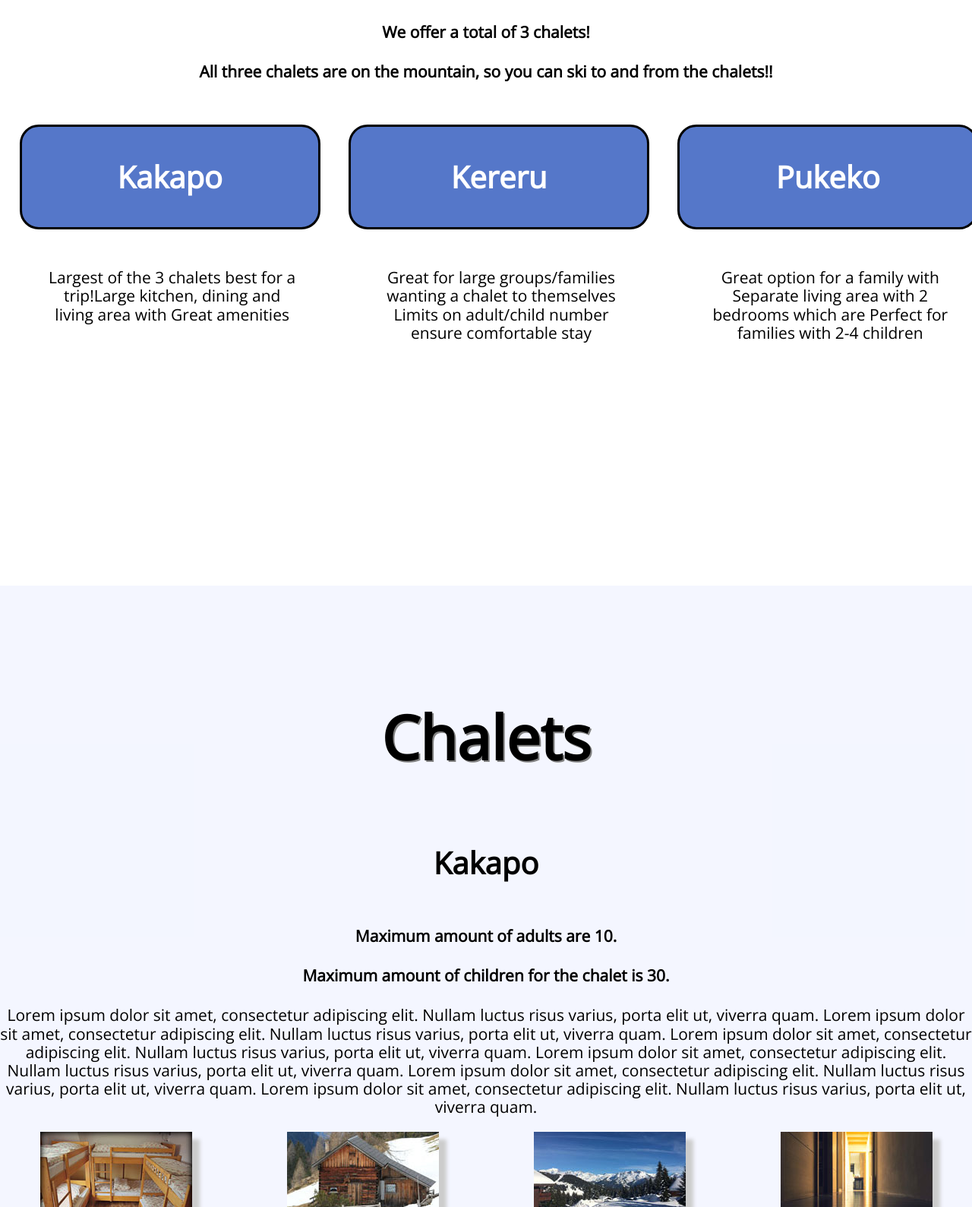
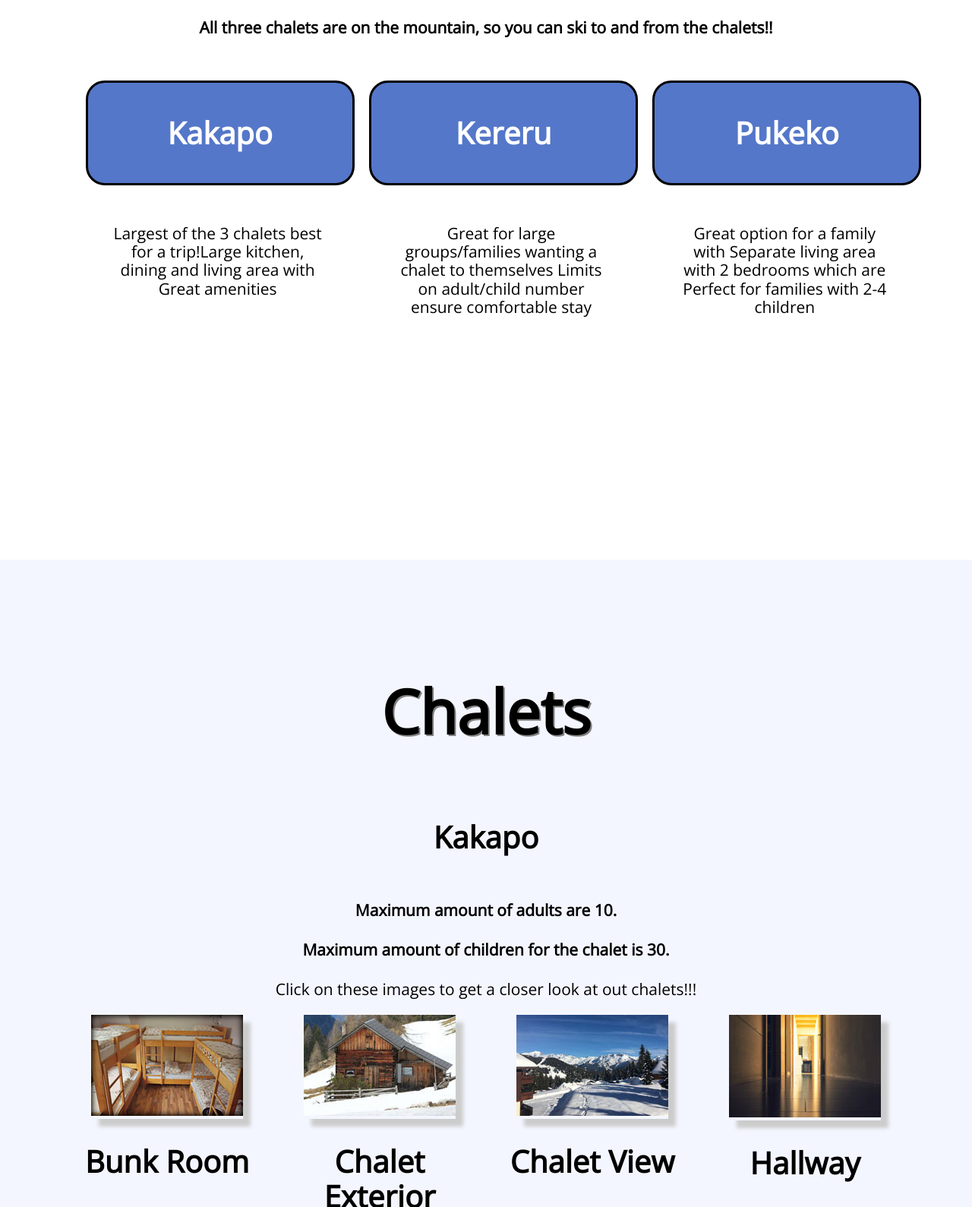
Before and after one commit to TheBoss3696/Website-AS91893, a plain HTML site: page Assesment-AS91893/index.html in a window 1280 px wide. Shown: the part 1815-3404 px from the top of the page at 76% size. Drawn offline with nearby package versions, Linux system fonts and the light colour scheme; files that its build step writes are made by us from their sources.

Commit message:
FinalV1
Changed out the contact page + changed alot of the widths and colours. Fixed up small problems. Removed some temp text and replaced with more usefull info. Fixed the email button to link to gmail. Fixed the buttons not working correctly when zoombing in an out(overlay). added buttons to link to chalet headings. still need to fix the alt texts though. added a viewport as i was given feedback to do so.

```diff
--- a/Assesment-AS91893/index.html
+++ b/Assesment-AS91893/index.html
@@ -2,6 +2,7 @@
 <html lang="en">
 <head>
     <meta charset="utf-8">
+    <meta name="viewport" content="width=device-width, initial-scale=1.0">
     <link rel="stylesheet" href="styles/normalize.css">
     <link rel="stylesheet" href="styles/styles.css">
     <!-- google fonts-->
@@ -47,9 +48,10 @@
                 <h4>The mountain gives 550 hectares of skiing/snowboarding area, and the longest
                     ski/snowboard season in New Zealand.</h4>
                 </article>
+
+
             </div>
             <h2>Rentable Chalets</h2>
-        </div>
                 <h4>We offer a total of 3 chalets!</h4>
                 <h4>All three chalets are on the mountain, so you can ski to and from the chalets!!</h4>
             <div class="three-cards">
@@ -72,6 +74,7 @@
                 </ul>
             </article>
             </div>
+        </div>
         </section>
 
     <section id="chalets">
@@ -80,13 +83,8 @@
             <a id="k-1"><h2>Kakapo</h2></a>
             <h4>Maximum amount of adults are 10.</h4>
             <h4>Maximum amount of children for the chalet is 30.</h4>
-            <p>Lorem ipsum dolor sit amet, consectetur adipiscing elit. Nullam luctus risus varius, porta elit ut, viverra quam.
-            Lorem ipsum dolor sit amet, consectetur adipiscing elit. Nullam luctus risus varius, porta elit ut, viverra quam.
-            Lorem ipsum dolor sit amet, consectetur adipiscing elit. Nullam luctus risus varius, porta elit ut, viverra quam.
-            Lorem ipsum dolor sit amet, consectetur adipiscing elit. Nullam luctus risus varius, porta elit ut, viverra quam.
-            Lorem ipsum dolor sit amet, consectetur adipiscing elit. Nullam luctus risus varius, porta elit ut, viverra quam.
-            Lorem ipsum dolor sit amet, consectetur adipiscing elit. Nullam luctus risus varius, porta elit ut, viverra quam.
-            </p>
+
+            <p>Click on these images to get a closer look at out chalets!!!</p>
         <div class="three-cards">
             <article>
                 <a class="shadow" data-fancybox="kakapo" href="img/kakapo/bunk_room.jpg"><img class= chalet_thumb src="img/kakapo/bunk_room_thumb.jpg" alt=""></a>
@@ -113,13 +111,7 @@
             <a id="k-2"><h2>Kereru</h2></a>
             <h4>Maximum amount of adults are 2.</h4>
             <h4>Maximum amount of children for the chalet is 4.</h4>
-            <p>Lorem ipsum dolor sit amet, consectetur adipiscing elit. Nullam luctus risus varius, porta elit ut, viverra quam.
-            Lorem ipsum dolor sit amet, consectetur adipiscing elit. Nullam luctus risus varius, porta elit ut, viverra quam.
-            Lorem ipsum dolor sit amet, consectetur adipiscing elit. Nullam luctus risus varius, porta elit ut, viverra quam.
-            Lorem ipsum dolor sit amet, consectetur adipiscing elit. Nullam luctus risus varius, porta elit ut, viverra quam.
-            Lorem ipsum dolor sit amet, consectetur adipiscing elit. Nullam luctus risus varius, porta elit ut, viverra quam.
-            Lorem ipsum dolor sit amet, consectetur adipiscing elit. Nullam luctus risus varius, porta elit ut, viverra quam.
-            </p>
+            <p>Click on these images to get a closer look at out chalets!!!</p>
             <div class="three-cards">
 
             <article>
@@ -147,13 +139,7 @@
             <a id="p-1"><h2>Pukeko</h2></a>
             <h4>Maximum amount of adults are 6.</h4>
             <h4>Maximum amount of children for the chalet is 15.</h4>
-            <p>Lorem ipsum dolor sit amet, consectetur adipiscing elit. Nullam luctus risus varius, porta elit ut, viverra quam.
-            Lorem ipsum dolor sit amet, consectetur adipiscing elit. Nullam luctus risus varius, porta elit ut, viverra quam.
-            Lorem ipsum dolor sit amet, consectetur adipiscing elit. Nullam luctus risus varius, porta elit ut, viverra quam.
-            Lorem ipsum dolor sit amet, consectetur adipiscing elit. Nullam luctus risus varius, porta elit ut, viverra quam.
-            Lorem ipsum dolor sit amet, consectetur adipiscing elit. Nullam luctus risus varius, porta elit ut, viverra quam.
-            Lorem ipsum dolor sit amet, consectetur adipiscing elit. Nullam luctus risus varius, porta elit ut, viverra quam.
-            </p>
+            <p>Click on these images to get a closer look at out chalets!!!</p>
             <div class="three-cards">
 
             <article>
@@ -201,7 +187,7 @@
                     <p>Physical Address</p>
                     <p>Proof Of Address</p>
                     <p>Proof of ID</p>
-                    <a class="contact-button" href="https://mail.google.com/mail/?view=cm&fs=1&tf=1&to=someone@gmail.com" target="_blank">EMAIL</a>
+                    <a class="contact-button" href="https://mail.google.com/mail/?view=cm&fs=1&tf=1&to=maungaclub@maungaclub.maungaclub" target="_blank">EMAIL</a>
                     <p><b>Membership will be confirmed by an email</b></p>
 
                 </article>
--- a/Assesment-AS91893/styles.css
+++ b/Assesment-AS91893/styles.css
@@ -53,7 +53,7 @@ nav li a:hover {
 }
 /* Used to style non-thumb images */
 .n-thumb{
-    width: 900px;
+    width: 70%;
     height: auto;
      box-shadow: 10px 10px 5px #ccc;
       -moz-box-shadow: 10px 10px 5px #ccc;
@@ -67,7 +67,7 @@ nav li a:hover {
     background: black url(../img/maunga_club_cabin.jpg) no-repeat center;
     background-size: cover;
     color: none;
-    height: 750px;
+    height: 207mm;
     top: 0px;
 }
 
@@ -75,12 +75,12 @@ nav li a:hover {
 /* Background colours for sections */
 /* Background colour for chalets section */
 #chalets {
-    background: rgb(160, 180, 255 , 0.12);
+    background: rgba(160, 180, 255 , 0.12);
 }
 
 /* Background colour for contact section */
 #contact {
-    background: rgb(0,67,31,0.12);
+    background: rgba(0,67,31,0.12);
 }
 
 h1,h2,h3,h4,nav,.button,.contact-button {
@@ -99,17 +99,17 @@ h2,h3 {
 }
 
 .intro-block {
-    background: rgb(0,0,0,0.65);
+    background: rgba(0,0,0,0.65);
     margin: 0 auto;
     padding: 15px 35px;
     text-align: center;
+
 }
 
 .intro-wrap {
     position: absolute;
     bottom: 0px;
     color: white;
-    background:none;
     text-align: left;
     width:100%;
 }
@@ -128,7 +128,7 @@ h2,h3 {
 
 .content {
     margin: 0 auto;
-    max-width: 1500px;
+    max-width: 1100px;
 }
 
 #before-footer {
@@ -141,18 +141,7 @@ h2,h3 {
     margin-top: 10px;
 }
 
-.button {
-    color: white;
-    background-color:none;
-    border: 3px solid white;
-    border-radius: 25px;
-    font-size: 20px;
-    font-weight: bold;
-    margin: 30px 5px;
-    min-width: 150px;
-    padding: 10px 15px;
-    text-decoration: none;
-}
+
 .shadow {
      box-shadow: 10px 10px 5px #ccc;
       -moz-box-shadow: 10px 10px 5px #ccc;
@@ -170,12 +159,27 @@ h2,h3 {
 
 
 .chalet-button:hover {
-background-color: #AAC3FF;
+background-color: #00164C;
 
     border: 3px solid black;
     border-radius: 25px;
     color: white;
 }
+
+/* Styling for when mouse hovered over one of the chalet names in #about */
+.chalet-button {
+    background-color: #5577C9;
+    font-size: 1.2em;
+    font-weight: bold;
+    margin: 30px 5px;
+    min-width: 100%;
+    padding: 10px 15px;
+    text-decoration: none;
+    border: 3px solid black;
+    border-radius: 25px;
+    color: white;
+}
+
 .contact-button{
     border: 3px solid black;
     border-radius: 25px;
@@ -194,21 +198,6 @@ background-color: #AAC3FF;
     border-radius: 25px;
     color: white;
 }
-/* Styling for when mouse hovered over one of the chalet names in #about */
-.chalet-button {
-    background-color: #5577C9;
-    font-size: 1.2em;
-    font-weight: bold;
-    margin: 30px 5px;
-    min-width: 360px;
-    padding: 10px 15px;
-    text-decoration: none;
-    border: 3px solid black;
-    border-radius: 25px;
-
-    color: white;
-
-    }
 article {
     margin: 0 auto;
     text-align: center;
```
Lines whose indentation alone changed are shown as unchanged.
